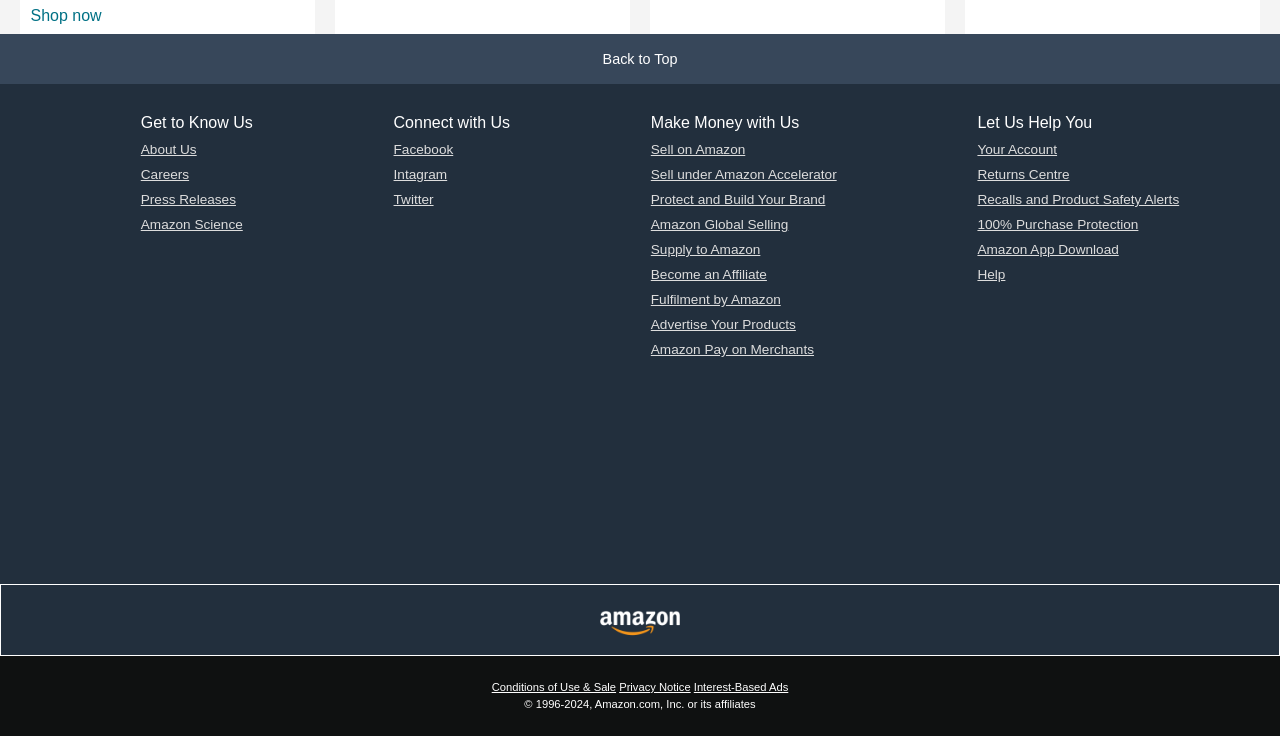
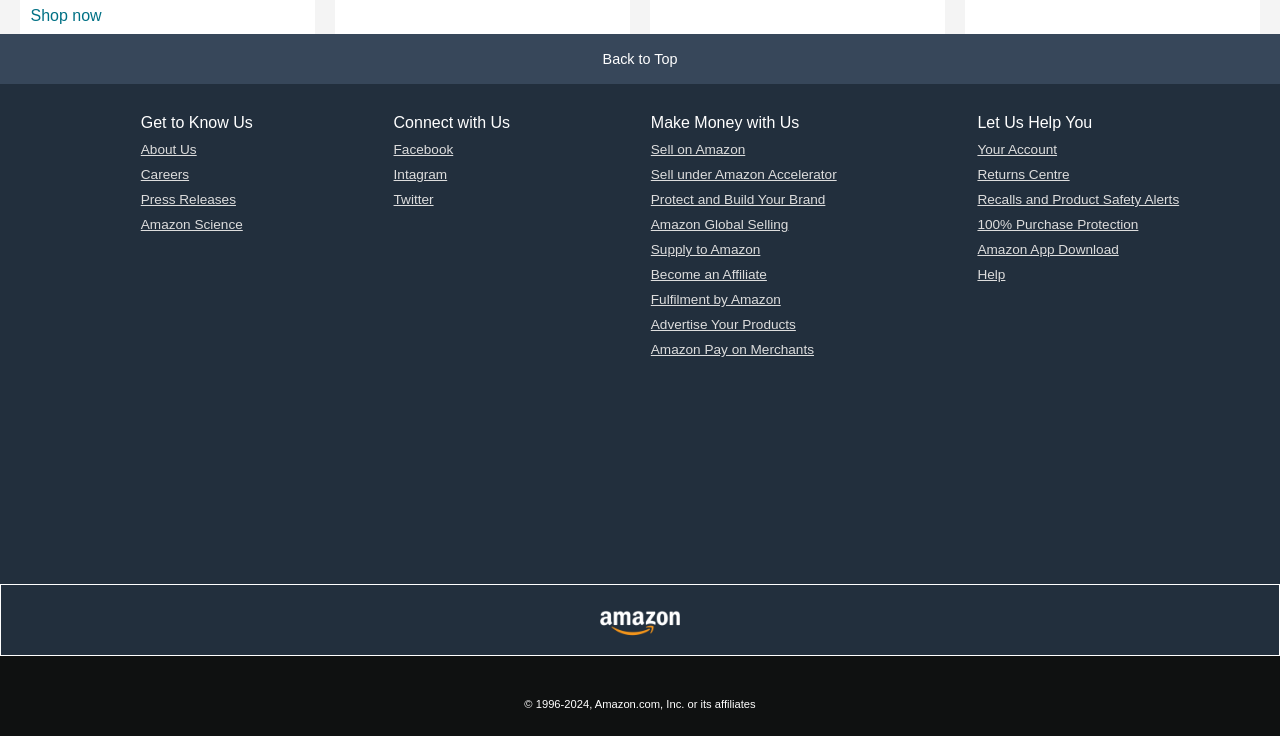
Before and after one commit to anjalisahu04/Amazon-Clone, a plain HTML site: page index.html in a window 1280 px wide. Shown: the part 1366-2102 px from the top of the page. Drawn offline with Linux system fonts and the light colour scheme.

Commit message:
Completed'

```diff
--- a/style.css
+++ b/style.css
@@ -232,6 +232,7 @@ ul a{
 }
 .pages a{
     color: white;
+    font-size: 0.0rem;
 }
 .copy-right{
     padding-top: 5px;
```
